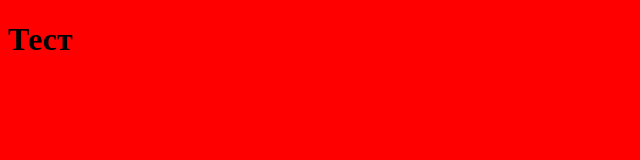
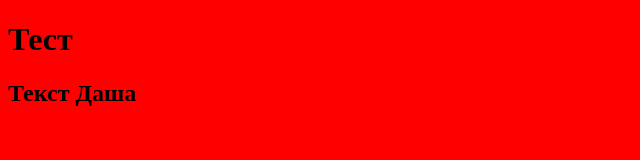
Before and after one commit to daria-zadorozhna/app, a plain HTML site: page index.html in a window 1280 px wide. Shown: the whole page, without its empty margins (0-640 px from the left). Drawn offline with Linux system fonts and the light colour scheme.

Commit message:
доб загловок
описание

```diff
--- a/index.html
+++ b/index.html
@@ -7,6 +7,6 @@
 </head>
 <body>
 	<h1>Тест</h1>
-
+	<h2>Текст Даша</h2>
 </body>
 </html>
```
